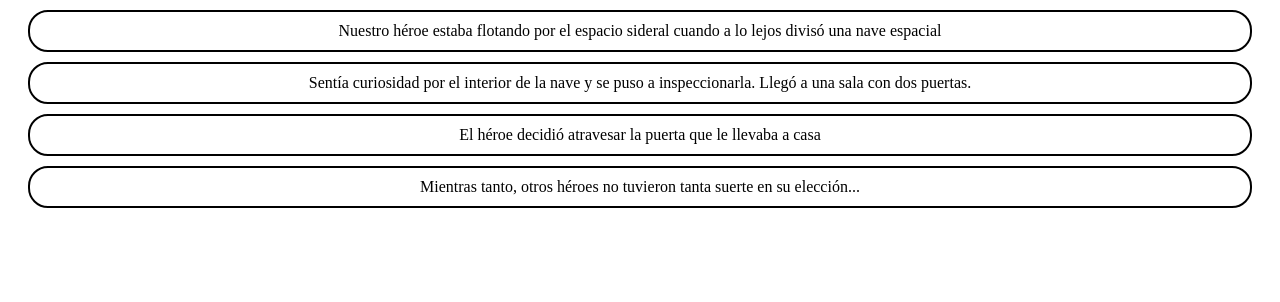
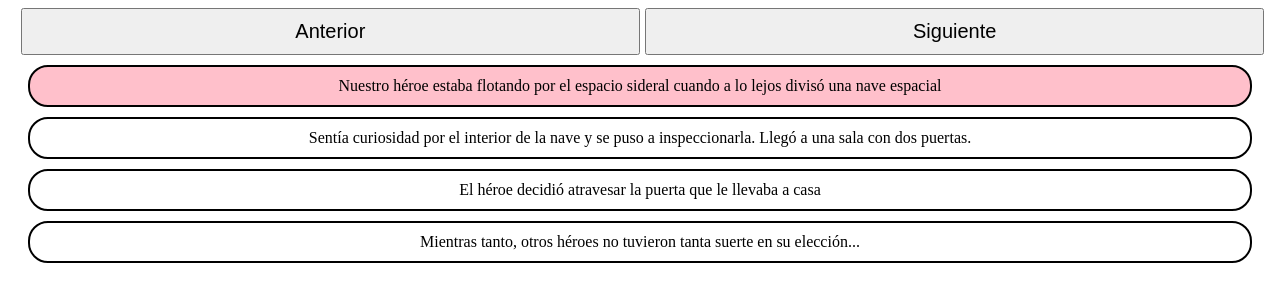
Before and after one commit to BoccoSantiago/Sprint-6-React-1, a React (Create React App) app in the folder sprint6/: page / in a window 1280 px wide. Shown: the top 302 px of the page. Built offline with nearby package versions, Linux system fonts and the light colour scheme.

Commit message:
Ejercicio 4

```diff
--- a/sprint6/src/App.js
+++ b/sprint6/src/App.js
@@ -1,14 +1,35 @@
-import React from 'react'
-import Escena from './components/escena/Escena';
+import React from "react";
+import Escena from "./components/escena/Escena";
+import { ButtonsDiv, MainDiv } from "./components/escena/styled";
+import { useState } from "react";
+import { Nav } from "./components/escena/Nav";
+import frases from "./components/escena/Frases";
+
+function App() {
+
+  const [count, setCount] = useState(1);
+
+  function handleClick(i) {
+    setCount(prevCount => {
+      if (prevCount + i > frases.length || prevCount + i <= 0)
+        return prevCount;
+      return prevCount + i;
+    })
+  }
+
+  console.log(count)
 
 
+  return (
+    <MainDiv>
+    <ButtonsDiv>
+      <Nav handleClick={handleClick}/>
+    </ButtonsDiv>
+     <Escena numEscena={count}/>
+    </MainDiv>
+  );
 
-function App() {
-  return (
-     <div>
-    <Escena/>
-    </div>
-  )
+
 }
 
 export default App;
--- a/sprint6/src/components/escena/Escena.js
+++ b/sprint6/src/components/escena/Escena.js
@@ -2,14 +2,15 @@ import React from "react";
 import frases from "./Frases";
 import {Border} from "./styled"
 
-function Escena(){
+function Escena(props){
+
     return (
         <div>
         {
             frases.map(frase => {
                 return(
                     <div key={frase.id}>
-                    <Border>{frase.text}</Border>
+                    <Border active={props.numEscena === frase.id}>{frase.text}</Border>
                     </div>
                 )
             })
--- /dev/null
+++ b/sprint6/src/components/escena/Nav.js
@@ -0,0 +1,13 @@
+import React from "react";
+
+
+
+export function Nav(props){
+
+return(
+    <div>
+        <button onClick={()=> props.handleClick(-1)}> Anterior</button>
+        <button onClick={()=> props.handleClick(1)}> Siguiente</button>
+    </div>
+)
+}
--- a/sprint6/src/components/escena/styled.js
+++ b/sprint6/src/components/escena/styled.js
@@ -1,12 +1,30 @@
 import styled from 'styled-components'
+
+export const MainDiv = styled.div`
+    text-align: center;
+`
+
 
 export const Border = styled.p`
     border: 2px solid black;
     border-radius: 20px;
     width: 95%;
-    text-align: center;
     height: auto;
     padding: 10px;
     margin: auto;
     margin-top: 10px;
+    background: ${props => props.active ? "pink" : "none"}
     `
+export const ButtonsDiv = styled.div`
+    button {
+        width: 49%;
+        height: auto;
+        padding: 10px;
+        margin-left: 5px;
+        cursor: pointer;
+        justify-content: center;
+        text-align: center;
+        font-size: 20px;
+    }
+
+`
```
Also changed, not shown: 1 other file (tests, documents, lock files or other folders).
